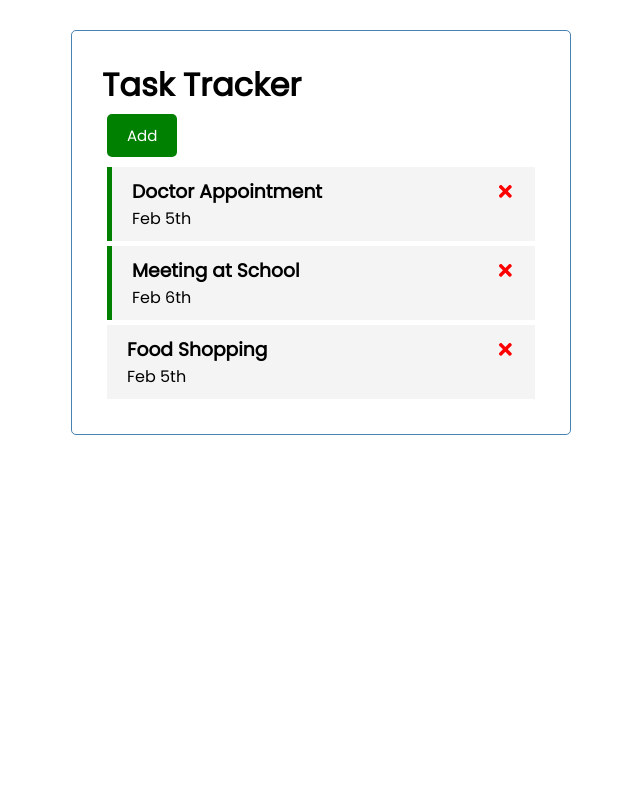
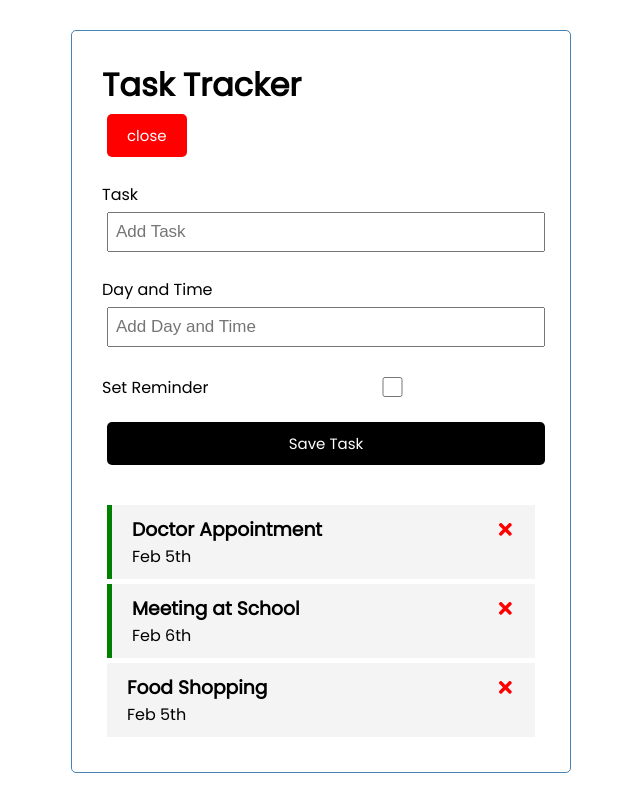
Before and after one commit to esmatullahfarahi/Task-Tracker-ReactJs, a React (Create React App) app: page / in a window 1280 px wide. Both pictures are taken after a click on the button "Add". Shown: the whole page, without its empty margins (319-959 px from the left). Built offline with nearby package versions, Linux system fonts and the light colour scheme.

Commit message:
Add dynamic form

```diff
--- a/src/App.js
+++ b/src/App.js
@@ -1,7 +1,10 @@
 import { useState } from 'react';
 import Header from "./components/Header";
 import Tasks from "./components/Tasks";
+import AddTask  from "./components/AddTask";
+
 const App=() => {
+    const[showAddTask, setShowAddTask]=useState(false)
     const [tasks, setTasks]= useState([
 
     {
@@ -24,6 +27,14 @@
     },
 ])
 
+// Add Task
+
+const addTask =(task) =>{
+  const id= Math.floor(Math.random()*1000)+1
+  const newTask={id, ...task}
+  setTasks([...tasks, newTask])
+}
+
  // Delete Task
 
  const deleteTask =(id) => {
@@ -40,7 +51,8 @@
 
   return (
     <div className="container">
-      <Header  />
+      <Header onAdd={()=>setShowAddTask(!showAddTask)} showAdd={showAddTask}  />
+    {showAddTask &&  <AddTask onAdd={addTask} /> }
     {tasks.length > 0 ?  <Tasks tasks={tasks} onDelete={deleteTask} onToggle={toggleReminder}  />: 'No Tasks'}
     </div>
   )
--- /dev/null
+++ b/src/components/AddTask.js
@@ -0,0 +1,51 @@
+import {useState} from 'react'
+
+
+
+const AddTask = ({ onAdd }) => {
+    const [text, setText] = useState('')
+    const [day, setDay] = useState('')
+    const [reminder, setReminder] = useState(false)
+
+  const onSubmit = (e) =>{
+    e.preventDefault()
+
+    if(!text)
+    {
+        alert("Please add a task")
+        return
+    }
+
+    onAdd({text,day, reminder})
+
+    setText('')
+    setDay('')
+    setReminder(false)
+  }
+
+  return (
+    <form className='add-form' onSubmit={onSubmit}>
+        <div className='form-control'>
+            <label>Task</label>
+            <input type="text" placeholder="Add Task"
+             value={text} onChange={(e)=>setText(e.target.value)}
+            />
+        </div>
+        <div className='form-control'>
+            <label>Day and Time</label>
+            <input type="text" placeholder="Add Day and Time"
+                         value={day} onChange={(e)=>setDay(e.target.value)}
+
+            />
+        </div>
+        <div className='form-control form-control-check'>
+            <label>Set Reminder</label>
+            <input type="checkbox" checked={reminder} value={reminder} onChange={(e)=>setReminder(e.currentTarget.checked)} />
+        </div>
+
+        <input type="submit" className="btn btn-block" value="Save Task" />
+    </form>
+  )
+}
+
+export default AddTask
--- a/src/components/Header.js
+++ b/src/components/Header.js
@@ -1,14 +1,12 @@
 import PropTypes from 'prop-types'
 import Button from './Button'
-const Header = ({title}) => {
-   const onClick =() => {
-     console.log('click')
-   }
+const Header = ({title, onAdd,showAdd}) => {
+
 
   return (
     <header>
       <h1>{title}</h1>
-      <Button color='green' text='Add' onClick={onClick} />
+      <Button color={showAdd ? 'red' : 'green'} text={showAdd ? 'close' : 'Add'} onClick={onAdd} />
 
       </header>
   )
```
